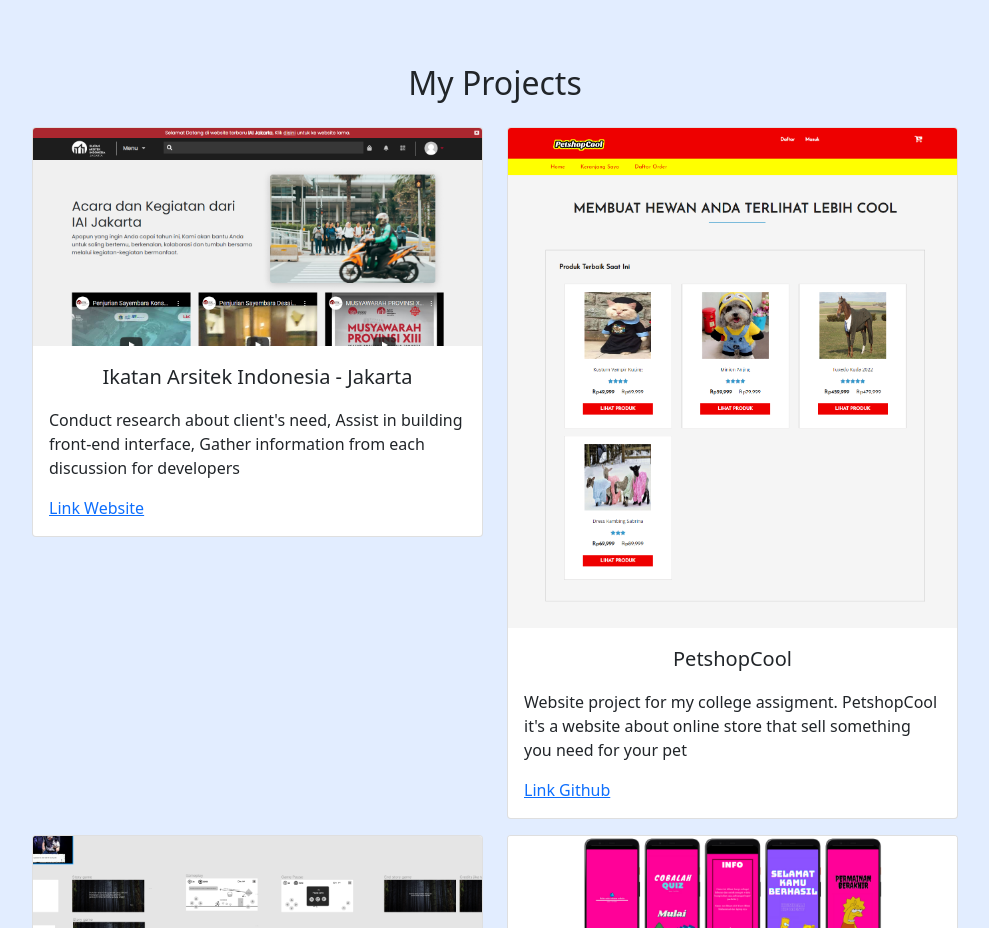
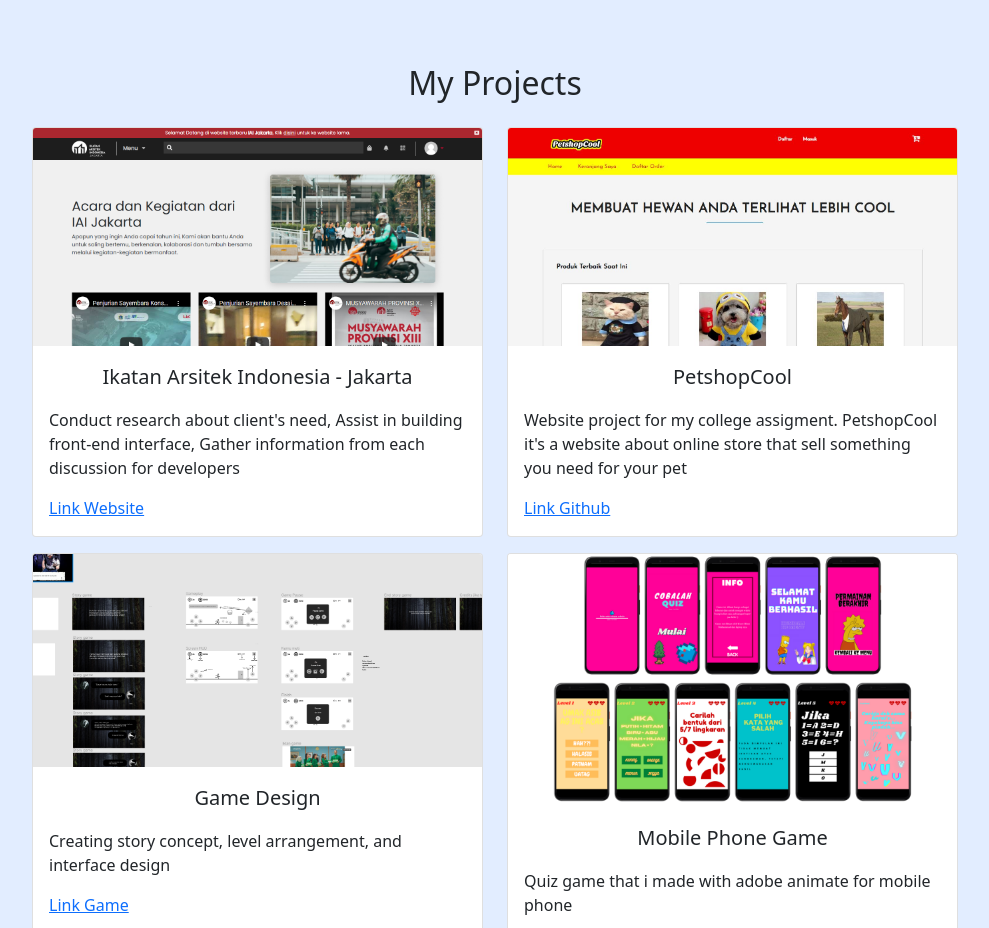
Before and after one commit to yusrihilmi/Javascript-TestRPay, a plain HTML site: page index.html in a window 1280 px wide. Shown: the part 1300-2228 px from the top of the page, without its empty margins (145-1134 px from the left). Drawn offline with nearby package versions, Linux system fonts and the light colour scheme.

Commit message:
new update

```diff
--- a/index.html
+++ b/index.html
@@ -104,7 +104,7 @@
           </div>
           <div class="col-md-5 mb-3">
             <div class="card">
-              <img src="img/projects/petshop.PNG" class="card-img-top" alt="project 1" />
+              <img src="img/projects/Petshop.JPG" class="card-img-top" alt="project 1" />
               <div class="card-body">
                 <p class="card-text justify-content-center fs-5 text-center">PetshopCool</p>
                 <p class="card-text justify-content-center">Website project for my college assigment. PetshopCool it's a website about online store that sell something you need for your pet</p>
```
Also changed, not shown: img/projects/Petshop.JPG (added), img/projects/petshop.png (deleted).
